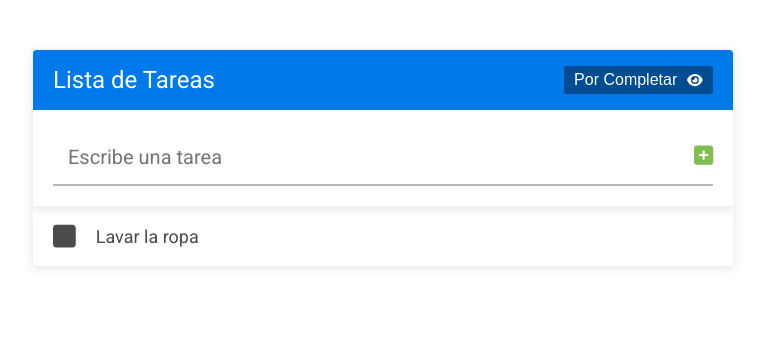
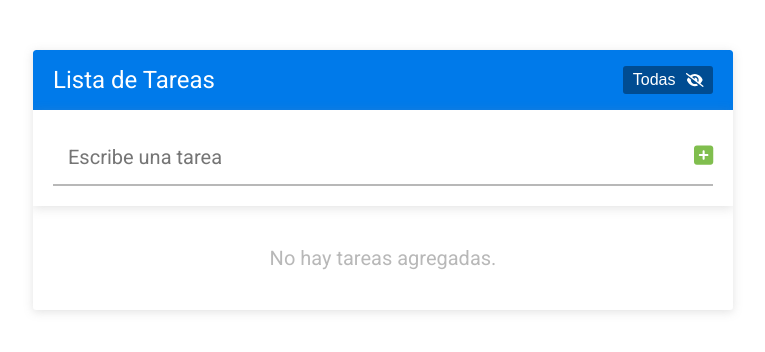
Before and after one commit to miguedeabreu/listaDeTareasApp, a React (Create React App) app: page / in a window 1280 px wide. Shown: the top 352 px of the page, without its empty margins (257-1022 px from the left). Built offline with nearby package versions, Linux system fonts and the light colour scheme; the HTML template or start-up script is replaced by a standard one.

Commit message:
Agregando localStorage

```diff
--- a/src/App.js
+++ b/src/App.js
@@ -1,28 +1,37 @@
-import React, {useState} from 'react';
+import React, {useState, useEffect} from 'react';
 import './App.css';
 import Header from './componentes/header';
 import FormularioTareas from './componentes/formularioTareas';
 import ListaTareas from './componentes/listaTareas';
 
 const App = () => {
-  const [tareas, cambiarTareas] = useState(
-    [
-      {
-        id: 1,
-        texto: 'Lavar la ropa',
-        completado: false
-      },
-      {
-        id: 2,
-        texto: 'Grabar tutorial',
-        completado: true
-      }
-    ]
-  )
+  // Obtenemos las tareas guardadas de localstorage.
+  const tareasGuardadas =
+  localStorage.getItem('tareas') ?
+  JSON.parse(localStorage.getItem('tareas')) : [];
 
-  const [mostrarCompletadas, cambiarMostrarCompletadas] = useState(false);
+  // Establecemos el estado de las tareas.
+  const [tareas, cambiarTareas] = useState(tareasGuardadas);
 
-  console.log(tareas);
+  // Guardando el estado dentro de localstorage
+  useEffect(() => {
+    localStorage.setItem('tareas', JSON.stringify(tareas));
+  }, [tareas]);
+
+  // Accedemos a localstorage y comprobamos si mostrarCompletadas es null
+  let configMostrarCompletadas = '';
+  if(localStorage.getItem('mostrarCompletadas') === null){
+    configMostrarCompletadas = true;
+  } else {
+    configMostrarCompletadas = localStorage.getItem('mostrarCompletadas') === 'true';
+  }
+
+  // El estado de mostrarCompletadas
+  const [mostrarCompletadas, cambiarMostrarCompletadas] = useState(configMostrarCompletadas);
+
+  useEffect(() => {
+    localStorage.setItem('mostrarCompletadas', mostrarCompletadas.toString());
+  }, [mostrarCompletadas]);
 
   return (
    <div className='contenedor'>
--- a/src/componentes/formularioTareas.js
+++ b/src/componentes/formularioTareas.js
@@ -23,7 +23,8 @@ const FormularioTareas = ({tareas, cambiarTareas}) => {
                     completado: false
                 }
             ]
-        )
+        );
+        cambiarInputTarea('');
     }
 
     return (
```
